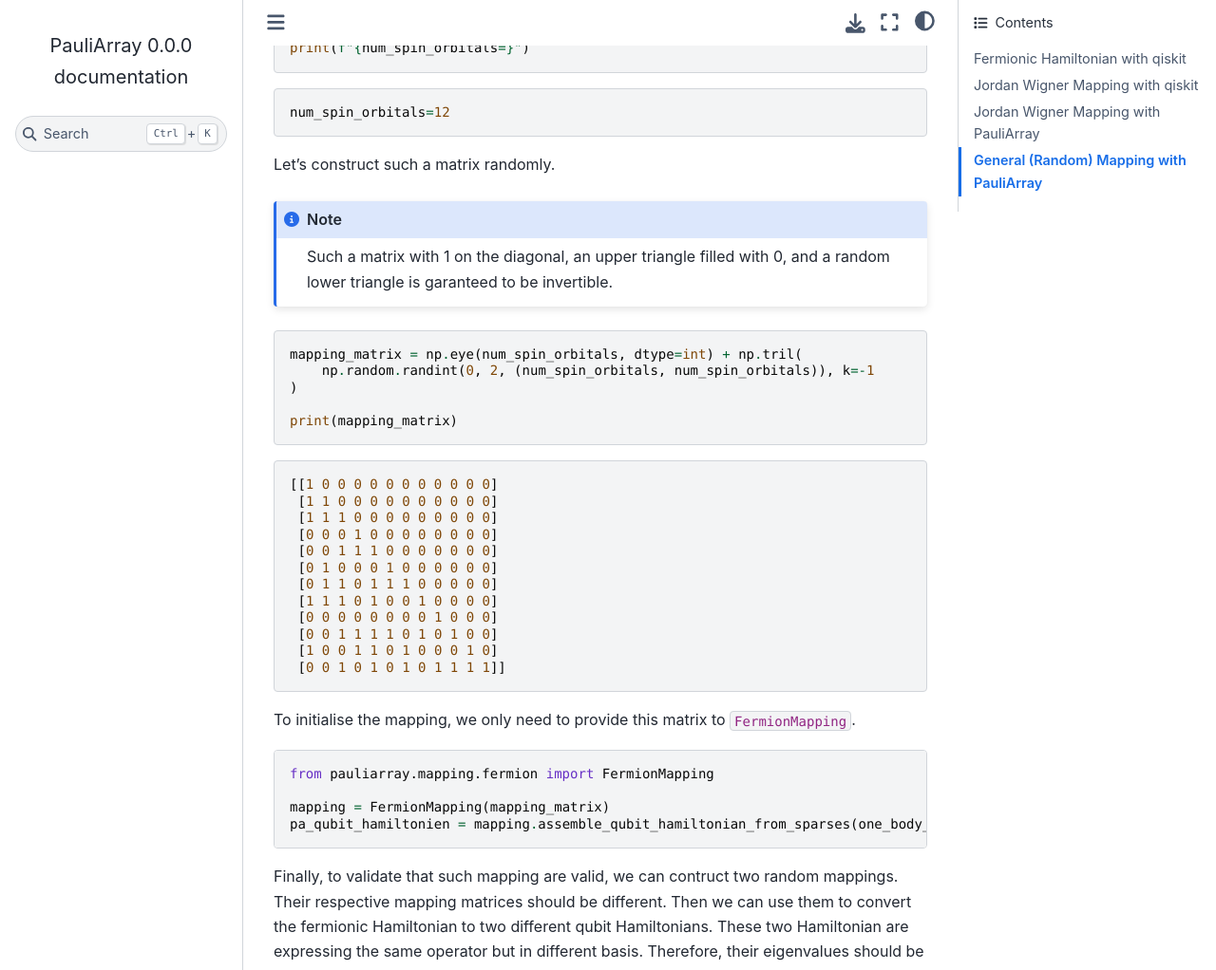
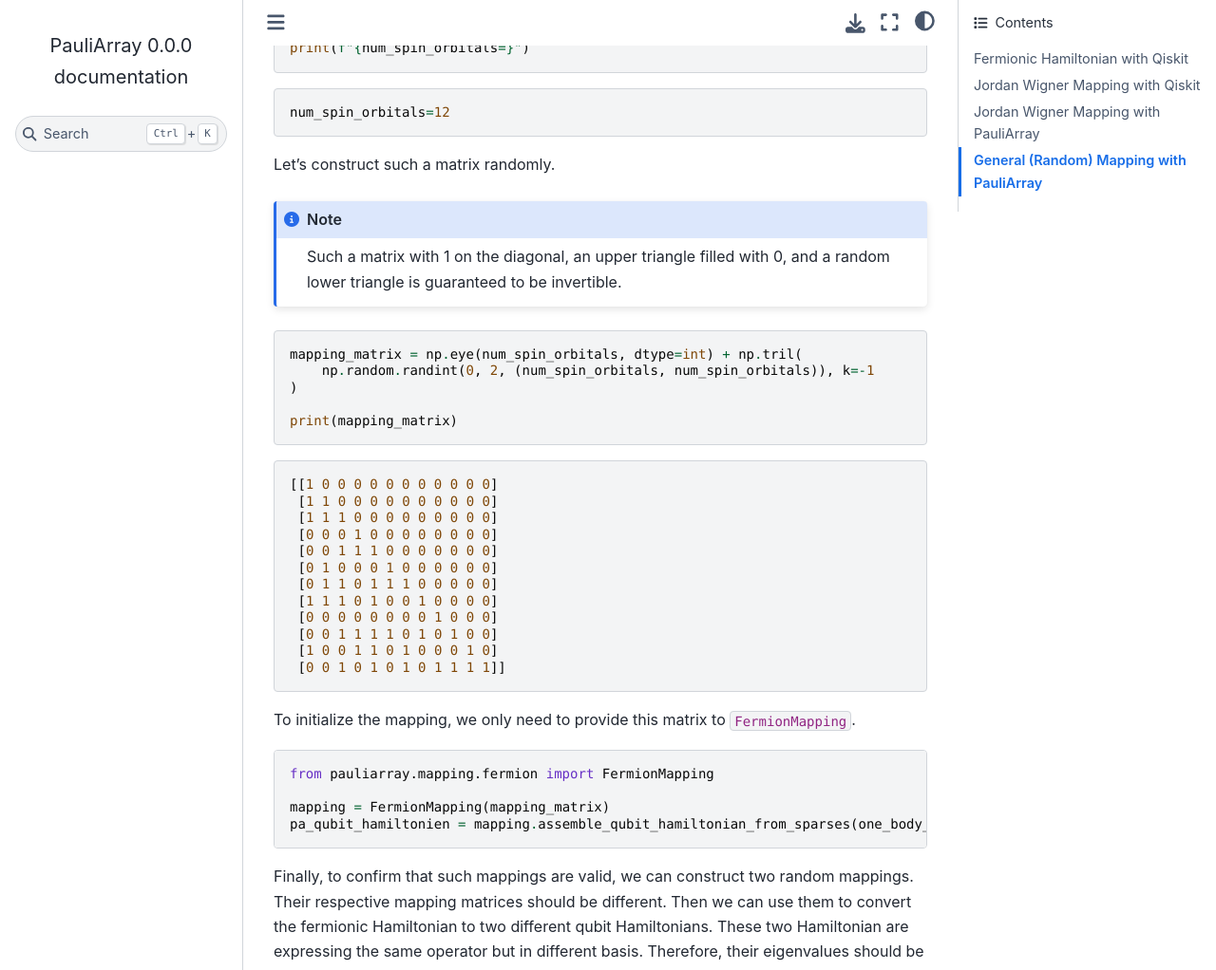
Before and after one commit to algolab-quantique/pauliarray, a Sphinx documentation site: the page built from documentation/source/tutorials/fermion_to_qubit_mapping.rst, in a window 1280 px wide and 1400 px high, scrolled down 2595 px. Shown: the top 1022 px of the window at 95% size. Built offline with Sphinx 7.4.7 and the Sphinx Book theme 1.1.4, drawn with Linux system fonts in a browser that asks for light colours; some of the changed text lies outside the part shown.

Commit message:
Documentation
- Fixed some typos

```diff
--- a/documentation/source/data_structures.rst
+++ b/documentation/source/data_structures.rst
@@ -56,7 +56,7 @@ A convenient initialization method using Pauli string labels is also available.
     paulis = PauliArray.from_labels(["IIIX", "IIXZ", "IXZZ", "XZZZ"])
 
 
-Multi-dimensional :code:`PauliArray` are also supported. The following code creates a :code:`(4, 2)` 4-qubit :code:`PauliArray`.
+Multidimensional :code:`PauliArray` are also supported. The following code creates a :code:`(4, 2)` 4-qubit :code:`PauliArray`.
 
 .. code:: python
 
@@ -96,7 +96,7 @@ A :code:`WeightedPauliArray` is obtained by assigning a complex number to each P
 
     w_{ij\ldots k} \hat{P}_{ij\ldots k} .
 
-It can be initialized by providing a :code:`PauliArray` and a :code:`numpy.ndarray[complex]`. Both array should have the same shape or at leat be broadcastable.
+It can be initialized by providing a :code:`PauliArray` and a :code:`numpy.ndarray[complex]`. Both arrays should have the same shape or at leat be broadcastable.
 
 .. code:: python
 
@@ -138,7 +138,7 @@ OperatorArrayType1
 ------------------
 
 
-It is possible to define an array of operators by using a multi-dimensional :code:`WeightedPauliArray` and assigning its last dimension as the summation axis
+It is possible to define an array of operators by using a multidimensional :code:`WeightedPauliArray` and assigning its last dimension as the summation axis
 
 .. math::
 
--- a/documentation/source/tutorials/fermion_to_qubit_mapping.rst
+++ b/documentation/source/tutorials/fermion_to_qubit_mapping.rst
@@ -27,10 +27,10 @@ As a starting point we will use qiskit to generate the fermionic Hamiltonian (:c
     second_q_hamiltonian = problem.hamiltonian.second_q_op()
 
 ---------------------------------
-Jordan Wigner Mapping with qiskit
+Jordan Wigner Mapping with Qiskit
 ---------------------------------
 
-Carrying out the mapping with qiskit is pretty straight forward. The result is a :code:`SparsePauliOp`. We can measure the time it takes to complete the process.
+Carrying out the mapping with Qiskit is pretty straight forward. The result is a :code:`SparsePauliOp`. We can measure the time it takes to complete the process.
 
 .. code:: python
 
@@ -53,17 +53,17 @@ Carrying out the mapping with qiskit is pretty straight forward. The result is a
     Number of qubits : 20
     Number of Pauli strings : 2951
 
-As a not so rigourous benchmark, it takes about 2.1 sec to an Apple M2 to complete the mapping for the :math:`\text{N}_2` molecule involving 20 qubits and 2951 Pauli strings.
+As a not so rigorous benchmark, it takes about 2.1 sec to an Apple M2 to complete the mapping for the :math:`\text{N}_2` molecule involving 20 qubits and 2951 Pauli strings.
 
 -------------------------------------
 Jordan Wigner Mapping with PauliArray
 -------------------------------------
 
-The process is pretty similar using PauliArray, except we need to convert the :code:`FermioncOp` into arguments compatible with the :code:`FermionMapping`. We also need to specify the number of qubits to initialise the :code:`JordanWigner` mapping. The result is a :code:`Operator`.
+The process is pretty similar using PauliArray except we need to convert the :code:`FermioncOp` into arguments compatible with the :code:`FermionMapping`. We also need to specify the number of qubits to initialize the :code:`JordanWigner` mapping. The result is a :code:`Operator`.
 
 .. code:: python
 
-    from pauliarray.interface.qiskit import extract_fermionic_op
+    from pauliarray.interface.Qiskit import extract_fermionic_op
     from pauliarray.mapping.fermion import JordanWigner
 
     num_spin_orbitals = second_q_hamiltonian.num_spin_orbitals
@@ -133,7 +133,7 @@ Let's construct such a matrix randomly.
 
 .. note::
 
-    Such a matrix with 1 on the diagonal, an upper triangle filled with 0, and a random lower triangle is garanteed to be invertible.
+    Such a matrix with 1 on the diagonal, an upper triangle filled with 0, and a random lower triangle is guaranteed to be invertible.
 
 .. code:: python
 
@@ -158,7 +158,7 @@ Let's construct such a matrix randomly.
      [1 0 0 1 1 0 1 0 0 0 1 0]
      [0 0 1 0 1 0 1 0 1 1 1 1]]
 
-To initialise the mapping, we only need to provide this matrix to :code:`FermionMapping`.
+To initialize the mapping, we only need to provide this matrix to :code:`FermionMapping`.
 
 .. code:: python
 
@@ -167,7 +167,7 @@ To initialise the mapping, we only need to provide this matrix to :code:`Fermion
     mapping = FermionMapping(mapping_matrix)
     pa_qubit_hamiltonien = mapping.assemble_qubit_hamiltonian_from_sparses(one_body_tuple, two_body_tuple)
 
-Finally, to validate that such mapping are valid, we can contruct two random mappings. Their respective mapping matrices should be different. Then we can use them to convert the fermionic Hamiltonian to two different qubit Hamiltonians. These two Hamiltonian are expressing the same operator but in different basis. Therefore, their eigenvalues should be equals.
+Finally, to confirm that such mappings are valid, we can construct two random mappings. Their respective mapping matrices should be different. Then we can use them to convert the fermionic Hamiltonian to two different qubit Hamiltonians. These two Hamiltonian are expressing the same operator but in different basis. Therefore, their eigenvalues should be equals.
 
 Let's check that this is true. This may take a while.
 
```
Also changed, not shown: other parts of documentation/source/tutorials/fermion_to_qubit_mapping.rst (+6 -6 lines), documentation/source/operations.rst (+7 -7 lines).
